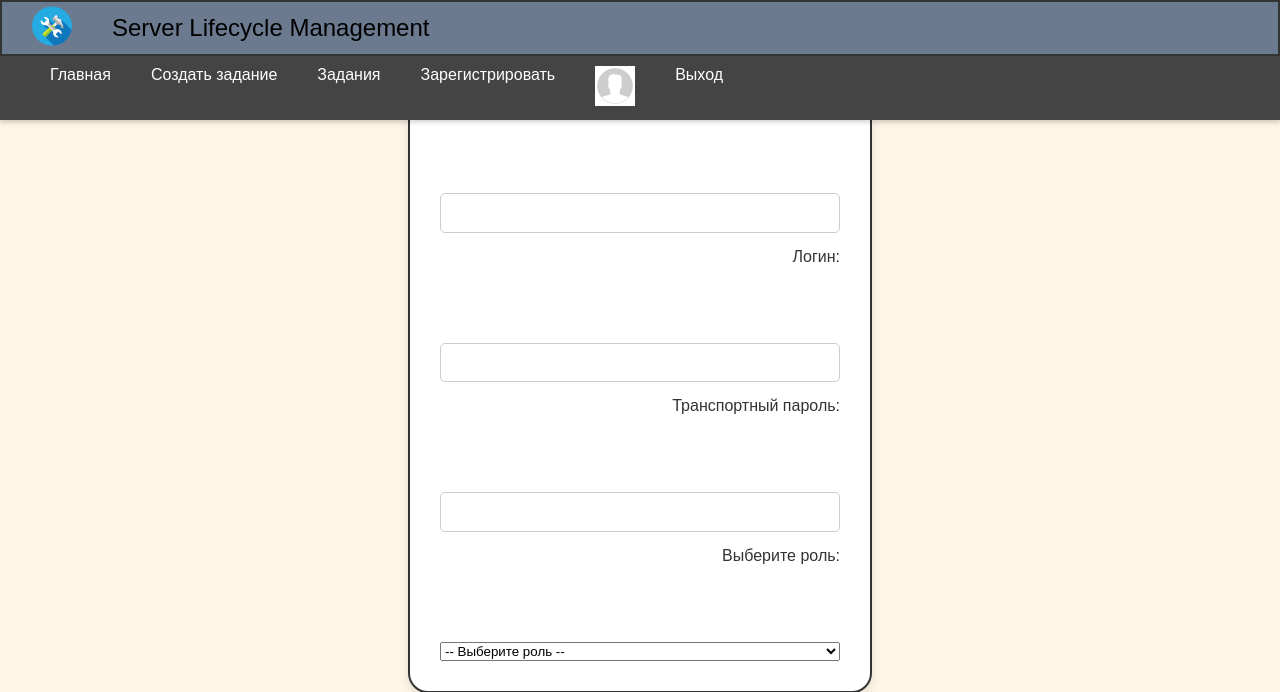
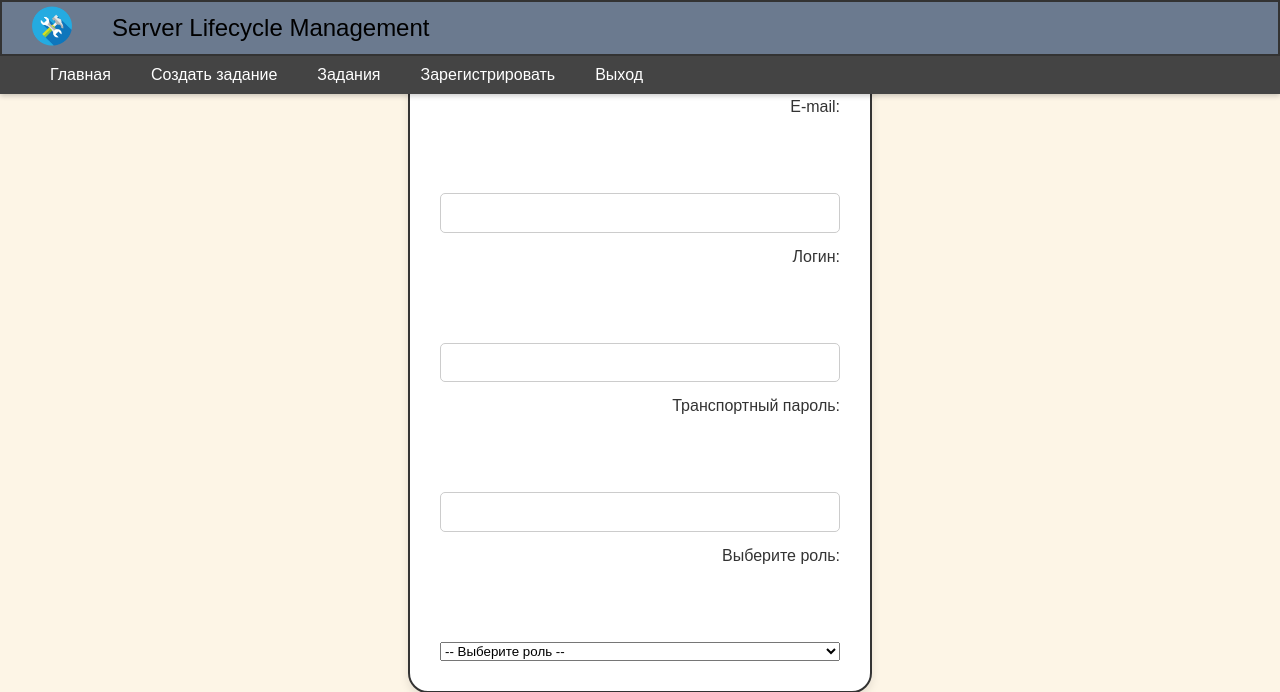
Before and after one commit to LeonArchie/SLM, a PHP site: page /FR_register.php in a window 1280 px wide. Shown: the top 692 px of the page. Run offline with PHP 8.4, Linux system fonts and the light colour scheme; data that the repository does not hold is empty; some libraries are stand-ins or nearby versions.

Commit message:
v. 119 Аватар удален из меню

```diff
--- a/css/navbar.css
+++ b/css/navbar.css
@@ -34,8 +34,3 @@
     background-color: #555; /* Цвет фона при наведении */
     border-radius: 5px; /* Закруглённые углы */
 }
-
-.avatar {
-	width: auto; /* Картинка занимает всю ширину контейнера */
-	height: 2.5em; /* Сохраняет пропорции */
-}
--- a/navbar.html
+++ b/navbar.html
@@ -4,11 +4,6 @@
         <li><a href="#">Создать задание</a></li>
         <li><a href="#">Задания</a></li>
         <li><a href="/FR_register.php">Зарегистрировать</a></li>
-        <li>
-            <a href="/account.php" class="avatar-link">
-                <img src="img/avatar.jpg" alt="Аватар" class="avatar"> <!-- Аватарка -->
-            </a>
-        </li>
         <li><a href="/logout.php">Выход</a></li>
     </ul>
 </nav>
```
